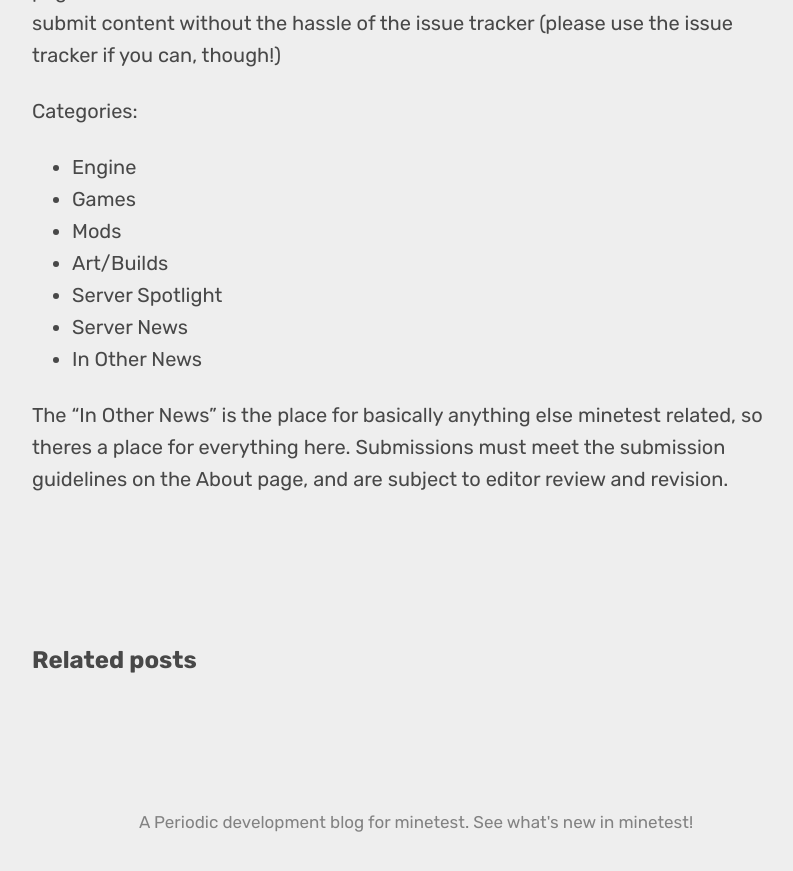
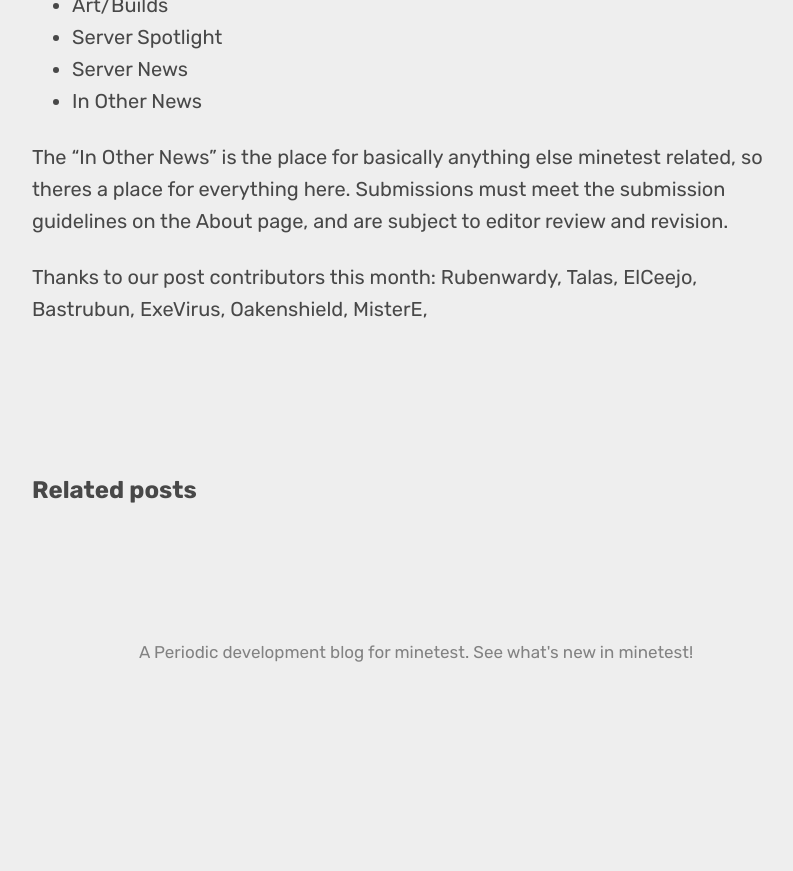
Before and after one commit to minetestblog/minetestblog.github.io, a Jekyll site: the page built from _posts/2022-02-26-Post01.markdown, in a window 1280 px wide and 900 px high, scrolled down 9991 px. Shown: the top 871 px of the window, without its empty margins (224-1017 px from the left). Built offline with Jekyll 4.4.1, drawn with Linux system fonts in a browser that asks for light colours; after the commit the page ends 10721 px from its top, so only the background shows below that.

Commit message:
more editing

```diff
--- a/_posts/2022-02-26-Post01.markdown
+++ b/_posts/2022-02-26-Post01.markdown
@@ -85,7 +85,6 @@
 ![Apercy's Coupe](/assets/img/apercycars.png?raw=true "Apercy's Coupe")
 
 ## Art and Builds <a name="art"></a>
-------------------------------------------------
 
 
 ![An Essay in Dwarf-Sculpture](/assets/img/essay_in_dwarf.png?raw=true "An Essay in Dwarf-Sculpture")
@@ -98,14 +97,11 @@
 
 
 ## Server News <a name="s-news"></a>
-------------------------------------------------
-
 YourLand is preparing chat integration with discord. A nice side effect is a WIP [matterbridge mod](https://gitea.your-land.de/AliasAlreadyTaken/yl_matterbridge) that will allow bridging server chat to any of discord, irc, matrix, and much more, all at once.
 
 runs' server is back online; this time running the development version of his new game "The Samz". Its limited to 3 players currently.
 
 ## In Other News <a name="s-news"></a>
-------------------------------------------------
 This is the first post of our blog, y'all! We are actively looking for content submission for the next post, which will be in about a month, maybe sooner. Let us know what you are doing! If you are working on something great for Minetest in any of the following categories, please follow the easy instructions in the About page to submit content or contact MisterE on discord, matrix, or the forums to submit content without the hassle of the issue tracker (please use the issue tracker if you can, though!)
 
 Categories:
@@ -118,3 +114,7 @@
 * In Other News
 
 The "In Other News" is the place for basically anything else minetest related, so theres a place for everything here. Submissions must meet the submission guidelines on the About page, and are subject to editor review and revision.
+
+
+Thanks to our post contributors this month:
+Rubenwardy, Talas, ElCeejo, Bastrubun, ExeVirus, Oakenshield, MisterE,
```
Also changed, not shown: other parts of _posts/2022-02-26-Post01.markdown (+3 -3 lines).
